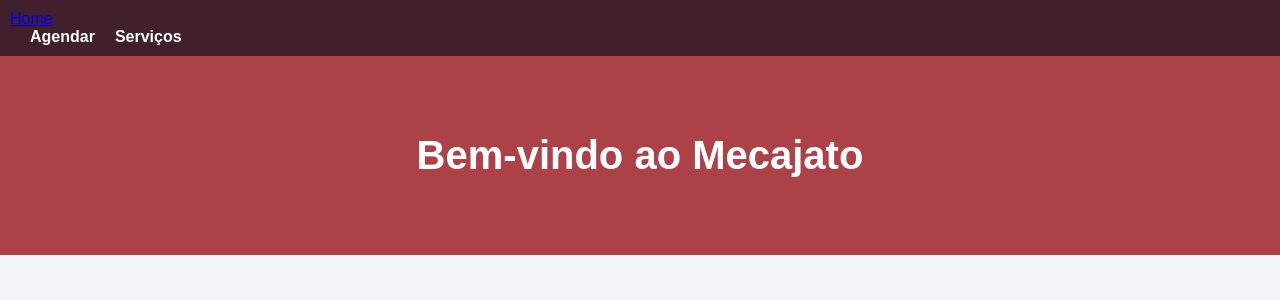
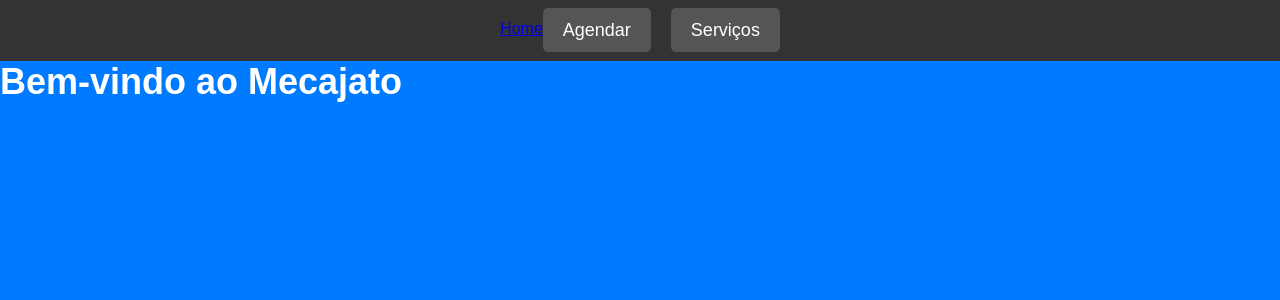
Before and after one commit to GabrielKrepker/LavaJatoVictor, a Django app: template clientes/templates/clientes/home.html in a window 1280 px wide. Shown: the top 300 px of the page. Run offline with Django 4.2, Linux system fonts and the light colour scheme; the template is opened without the code that fills it, so the values that code supplies are empty.

Commit message:
Update clientes.css

```diff
--- a/clientes/static/cliente.css/clientes.css
+++ b/clientes/static/cliente.css/clientes.css
@@ -1,72 +1,119 @@
+* {
+    margin: 0;
+    padding: 0;
+    box-sizing: border-box;
+}
+
 body {
     font-family: Arial, sans-serif;
-    margin: 0;
-    padding: 0;
-    background-color: #f4f4f9;
+    background-color: #007BFF;
+    color: #333;
+}
+
+.root-bar {
+    background-color: #000;
+    color: #fff;
+    padding: 25px 10px;
+    text-align: left;
+    font-size: 24px;
+    font-weight: bold;
 }
 
 .navbar {
-    background-color: #411f2d;
-    padding: 10px;
-}
-
-.navbar .container {
     display: flex;
-    justify-content: space-between;
-    align-items: center;
-}
-
-.navbar .brand {
-    color: #ffc27f;
-    font-size: 24px;
-    text-decoration: none;
+    justify-content: center;
+    background-color: #333;
+    padding: 20px 10px;
 }
 
 .nav-links {
     list-style: none;
-    padding: 0;
-    margin: 0;
     display: flex;
+    gap: 20px;
 }
 
 .nav-links li {
-    margin-left: 20px;
+    list-style: none;
 }
 
 .nav-links a {
+    text-decoration: none;
     color: #fff;
-    text-decoration: none;
-    font-weight: bold;
+    font-size: 18px;
+    padding: 12px 20px;
+    border-radius: 5px;
+    background-color: #555;
+    transition: background-color 0.3s ease;
 }
 
-header {
-    background-color: #ac4147;
-    color: white;
+.nav-links a:hover {
+    background-color: #888;
+}
+
+.nav-links a:active {
+    background-color: #000;
+}
+
+.main-content {
+    display: flex;
+    justify-content: center;
+    align-items: center;
+    flex-direction: column;
+    height: calc(100vh - 160px);
     text-align: center;
-    padding: 50px 0;
+    padding: 20px;
 }
 
 h1 {
-    font-size: 40px;
+    font-size: 36px;
+    color: #fff;
+    margin-bottom: 20px;
 }
 
-section {
+form {
+    background-color: #fff;
     padding: 20px;
-    margin: 20px;
-    background: white;
-    border-radius: 10px;
-    box-shadow: 0 0 10px rgba(0, 0, 0, 0.1);
+    border-radius: 8px;
+    box-shadow: 0 4px 8px rgba(0, 0, 0, 0.1);
+    width: 100%;
+    max-width: 400px;
 }
 
-button {
-    background-color: #411f2d;
-    color: white;
-    border: none;
-    padding: 10px 15px;
+form input, form select, form button {
+    width: 100%;
+    padding: 12px;
+    margin: 10px 0;
     border-radius: 5px;
-    cursor: pointer;
+    border: 1px solid #ccc;
 }
 
-button:hover {
-    background-color: #ac4147;
+form button {
+    background-color: #000;
+    color: #fff;
+    border: none;
+    cursor: pointer;
+    transition: background-color 0.3s ease;
 }
+
+form button:hover {
+    background-color: #444;
+}
+
+form button:active {
+    background-color: #222;
+}
+
+.error, .success {
+    color: white;
+    padding: 10px;
+    margin-top: 20px;
+    border-radius: 5px;
+}
+
+.error {
+    background-color: #ff4d4d;
+}
+
+.success {
+    background-color: #4CAF50;
+}
```
